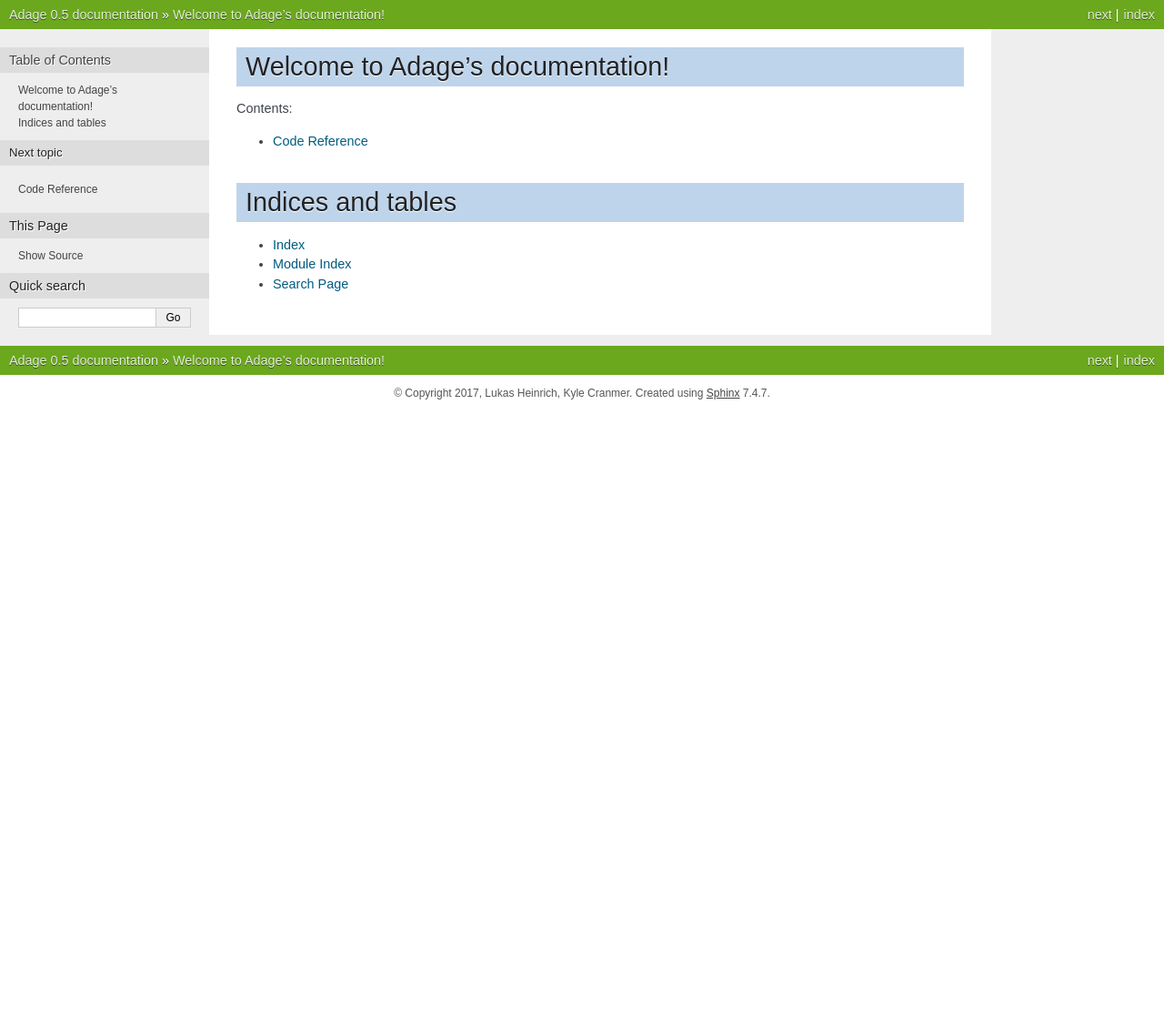
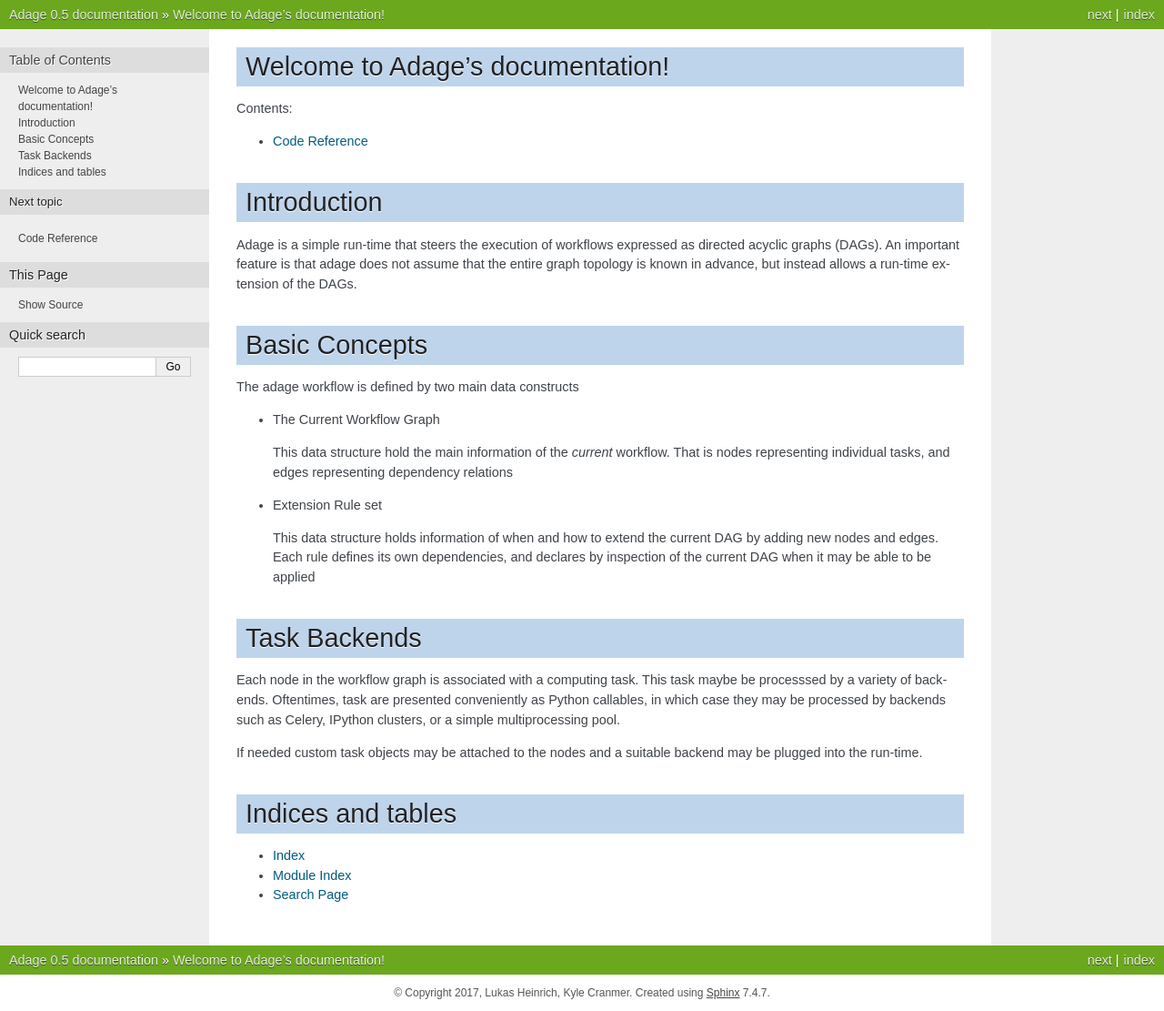
Before and after one commit to yadage/adage, a Sphinx documentation site: the page built from docs/index.rst, in a window 1280 px wide. Shown: the whole page at 91% size. Built offline with Sphinx 7.4.7, drawn with Linux system fonts in a browser that asks for light colours; before the commit the page ends 900 px from its top, so only the background shows below that.

Commit message:
docs upadte

```diff
--- a/docs/index.rst
+++ b/docs/index.rst
@@ -14,6 +14,32 @@ Contents:
    coderef
 
 
+Introduction
+==================
+
+Adage is a simple run-time that steers the execution of workflows expressed as directed acyclic graphs (DAGs). An important feature is that adage does not assume that the entire graph topology is known in advance, but instead allows a run-time extension of the DAGs.
+
+Basic Concepts
+==================
+
+The adage workflow is defined by two main data constructs
+
+- The Current Workflow Graph
+
+  This data structure hold the main information of the *current* workflow. That is nodes representing individual tasks, and edges representing dependency relations
+
+- Extension Rule set
+
+  This data structure holds information of when and how to extend the current DAG by adding new nodes and edges. Each rule defines its own dependencies, and declares by inspection of the current DAG when it may be able to be applied
+
+
+Task Backends
+=================
+
+Each node in the workflow graph is associated with a computing task. This task maybe be processsed by a variety of backends. Oftentimes, task are presented conveniently as Python callables, in which case they may be processed by backends such as Celery, IPython clusters, or a simple multiprocessing pool.
+
+If needed custom task objects may be attached to the nodes and a suitable backend may be plugged into the run-time.
+
 Indices and tables
 ==================
 
```
